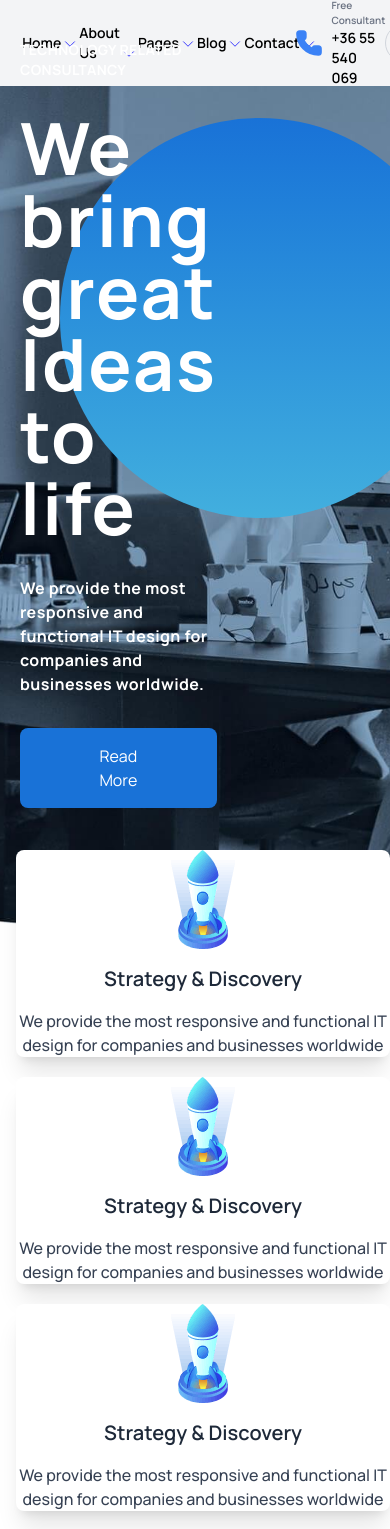
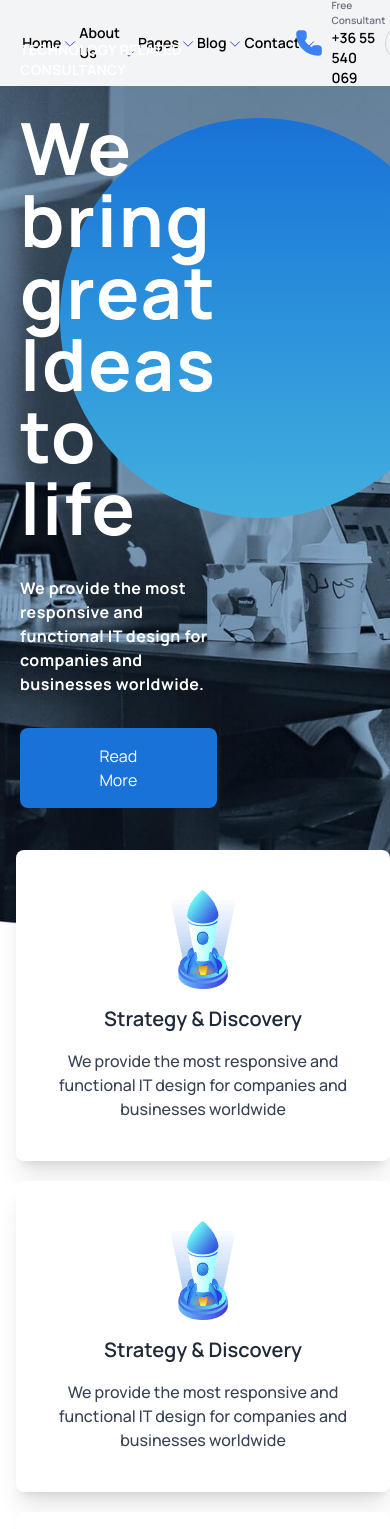
Before and after one commit to patrickIFL/Techmax, a React (Vite) app in the folder techmax/techmax-frontend/: page / in a window 390 px wide. Shown: the top 1529 px of the page. Built offline with nearby package versions, Linux system fonts and the light colour scheme.

Commit message:
Description Card * adjusted padding for smaller devices

```diff
--- a/techmax/techmax-frontend/src/components/DescriptionCard.jsx
+++ b/techmax/techmax-frontend/src/components/DescriptionCard.jsx
@@ -4,7 +4,7 @@ function DescriptionCard({ imgsrc, title, content }) {
   return (
     <div
       className="relative md:max-w-[336px] md:max-h-[349px] rounded-lg overflow-hidden
-      bg-white group transition-all duration-500 ease-in-out cursor-pointer shadow-xl"
+      bg-white group transition-all duration-500 ease-in-out cursor-pointer shadow-xl p-10 md:p-0"
     >
       {/* Gradient Background Overlay */}
       <div
```
